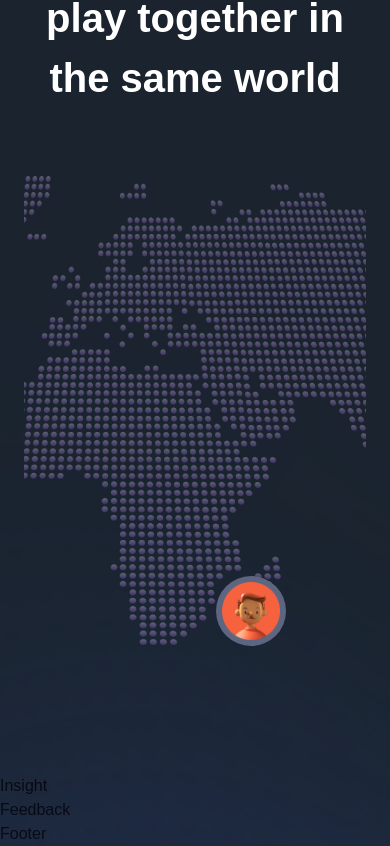
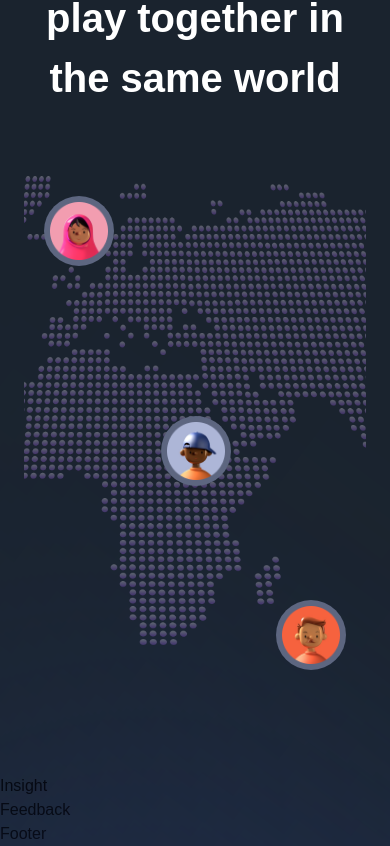
Before and after one commit to Mr-Rafiqul-Islam/metaverse-modern-website, a Next.js app: page / in a window 390 px wide. Shown: the part 4430-5276 px from the top of the page. Built offline with nearby package versions, Linux system fonts and the light colour scheme.

Commit message:
maps responsive done

```diff
--- a/sections/World.jsx
+++ b/sections/World.jsx
@@ -35,8 +35,14 @@ function World() {
             alt="map"
             className="w-full h-full object-cover"
           />
-          <div className="absolute bottom-20 right-20 w-[70px] h-[70px] p-[6px] rounded-full bg-[#5D6680]">
-          <img src="/people-01.png" alt="people1" className="w-full h-full"/>
+          <div className="absolute bottom-14 right-5 md:bottom-20 md:right-20 w-[70px] h-[70px] p-[6px] rounded-full bg-[#5D6680]">
+            <img src="/people-01.png" alt="people1" className="w-full h-full" />
+          </div>
+          <div className="absolute top-5 left-5 md:top-10 md:left-20 w-[70px] h-[70px] p-[6px] rounded-full bg-[#5D6680]">
+            <img src="/people-02.png" alt="people2" className="w-full h-full" />
+          </div>
+          <div className="absolute left-[40%] top-1/2 -translate-y-1/2 md:left-[44%] w-[70px] h-[70px] p-[6px] rounded-full bg-[#5D6680]">
+            <img src="/people-03.png" alt="people3" className="w-full h-full" />
           </div>
         </motion.div>
       </motion.div>
```
